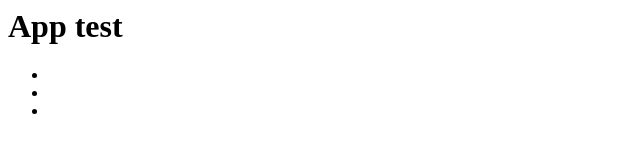
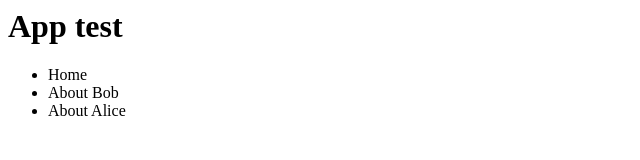
Before and after one commit to Andorbal/svelte-router-example, a website: page src/App.html in a window 1280 px wide. Shown: the whole page, without its empty margins (0-640 px from the left). Drawn offline with Linux system fonts and the light colour scheme.

Commit message:
Replace text attribute in Link element with children

```diff
--- a/src/App.html
+++ b/src/App.html
@@ -2,9 +2,9 @@
   <h1>App test</h1>
   <nav>
     <ul>
-      <li><Link to='/home' text='Home' /></li>
-      <li><Link to='/about/bob' text='About Bob' /></li>
-      <li><Link to='/about/alice' text='About Alice' /></li>
+      <li><Link to='/home'>Home</Link></li>
+      <li><Link to='/about/bob'>About Bob</Link></li>
+      <li><Link to='/about/alice'>About Alice</Link></li>
     </ul>
   </nav>
 
```
Also changed, not shown: src/components/Link.html (+1 -2 lines), 1 other file.
